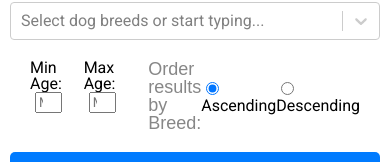
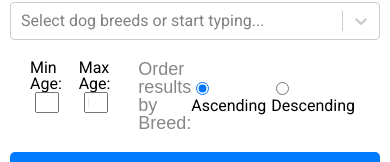
Before and after one commit to diegorenechavez/fetch-challenge, a React (Create React App) app: page /#/feed in a window 390 px wide. Shown: the part 191-353 px from the top of the page. Built offline with nearby package versions, Linux system fonts and the light colour scheme; no server answers; sample sign-in values are in the browser's storage.

Commit message:
add margins to labels

```diff
--- a/src/styles/dogShow.css
+++ b/src/styles/dogShow.css
@@ -97,6 +97,10 @@
     }
   }
 
+  .container > h1.title{
+    text-align: center;
+    margin-right: calc(2rem + 20px);
+  }
 
   #heart-id {
     font-size: 3rem;
@@ -118,3 +122,8 @@
       text-shadow: 0 0 10px rgba(255, 0, 0, 0.7);
     }
   }
+
+
+  .order label {
+    margin-right: 5px;
+  }
--- a/src/styles/splashPage.css
+++ b/src/styles/splashPage.css
@@ -17,6 +17,12 @@
 
   #greeting{
     font-family: var(--main-font);
+  }
+
+  @media (max-width: 700px) {
+    #greeting{
+      display: none;
+    }
   }
 
 
```
